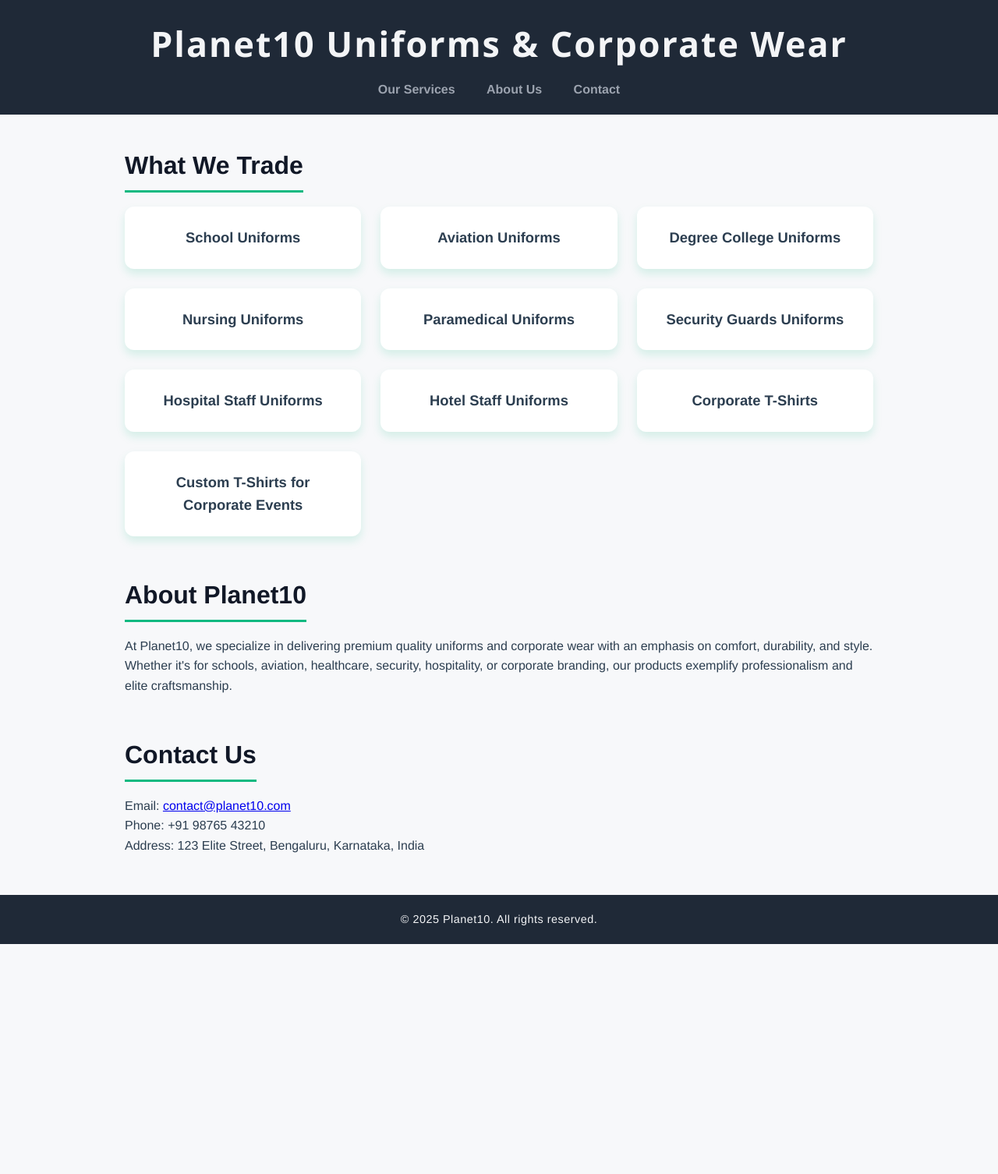
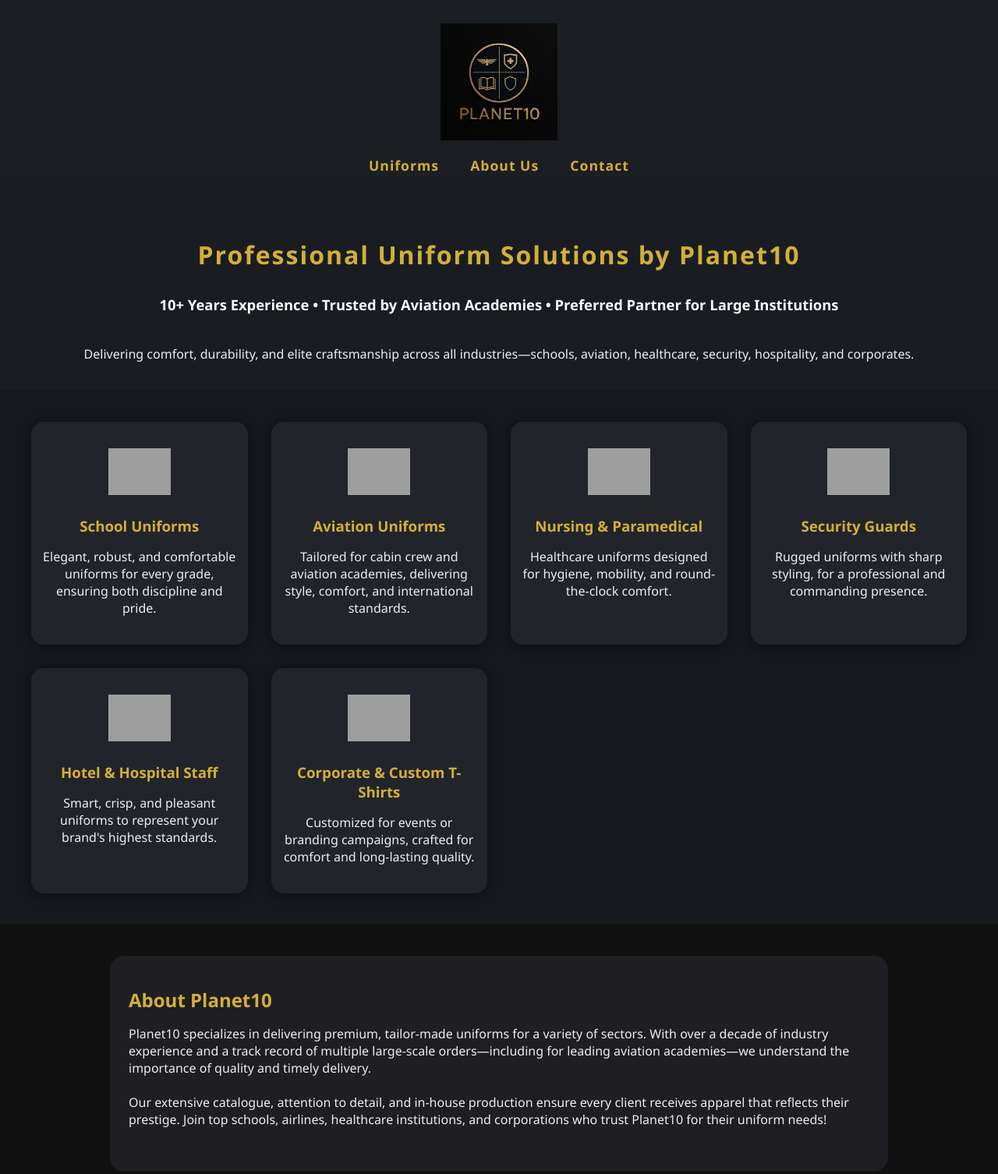
Before and after one commit to beingkmr/uniform-bussiness, a plain HTML site: page index.html in a window 1280 px wide. Shown: the top 1506 px of the page at 78% size. Before the commit the page ends 1211 px from the top, so only its background shows below. Drawn offline with Linux system fonts and the light colour scheme; grey boxes are pictures that could not be loaded.

Commit message:
Update index.html

```diff
--- a/index.html
+++ b/index.html
@@ -1,140 +1,182 @@
 <!DOCTYPE html>
 <html lang="en">
 <head>
-  <meta charset="UTF-8" />
-  <meta name="viewport" content="width=device-width, initial-scale=1" />
-  <title>Planet10 - Premium Uniforms & Corporate Wear</title>
+    <meta charset="UTF-8">
+    <meta name="viewport" content="width=device-width, initial-scale=1.0">
+    <title>Planet10 Uniforms - Professional Uniforms Supplier</title>
     <style>
-    /* Reset and base */
-    * {
-      box-sizing: border-box;
+        body {
             margin: 0;
-      padding: 0;
+            font-family: 'Segoe UI', Arial, sans-serif;
+            background: #111;
+            color: #eee;
         }
-    body {
-      font-family: 'Helvetica Neue', Helvetica, Arial, sans-serif;
-      background: #f7f8fa;
-      color: #2c3e50;
-      line-height: 1.6;
+        .header {
+            background: #1b1e23;
+            text-align: center;
+            padding: 30px 0 10px 0;
         }
-    header {
-      background: #1f2937;
-      color: #f3f4f6;
-      padding: 20px 40px;
-      text-align: center;
+        .logo {
+            width: 150px;
+            height: auto;
         }
-    header h1 {
-      font-weight: 700;
-      font-size: 2.8em;
-      letter-spacing: 2px;
-      margin-bottom: 10px;
-      font-family: 'Segoe UI', Tahoma, Geneva, Verdana, sans-serif;
+        .nav {
+            margin-top: 15px;
         }
-    nav {
-      margin-top: 10px;
-    }
-    nav a {
-      color: #9ca3af;
+        .nav a {
+            color: #d4af37;
             text-decoration: none;
             margin: 0 18px;
-      font-weight: 600;
-      font-size: 1em;
-      transition: color 0.3s ease;
+            font-weight: bold;
+            font-size: 1.1em;
+            letter-spacing: 1px;
         }
-    nav a:hover {
-      color: #10b981; /* Emerald green highlight */
+        .hero {
+            text-align: center;
+            padding: 50px 15px 20px 15px;
+            background: #191d22;
         }
-    main {
-      max-width: 1000px;
-      margin: 40px auto;
-      padding: 0 20px;
+        .hero h1 {
+            color: #d4af37;
+            margin-bottom: 12px;
+            letter-spacing: 2px;
         }
-    section {
-      margin-bottom: 50px;
+        .experience {
+            margin: 30px 0 40px 0;
+            font-size: 1.15em;
+            color: #fafafa;
         }
-    section h2 {
-      font-size: 2em;
-      margin-bottom: 18px;
-      border-bottom: 3px solid #10b981;
-      display: inline-block;
-      padding-bottom: 6px;
-      font-weight: 700;
-      color: #111827;
+        .uniforms-section {
+            display: grid;
+            grid-template-columns: repeat(auto-fit, minmax(250px, 1fr));
+            gap: 30px;
+            padding: 40px;
+            background: #15181c;
         }
-    ul.services-list {
-      list-style-type: none;
-      display: grid;
-      grid-template-columns: repeat(auto-fit,minmax(250px,1fr));
-      gap: 25px;
+        .uniform-card {
+            background: #21242a;
+            border-radius: 16px;
+            box-shadow: 0 2px 16px 0 #0006;
+            padding: 24px 14px 20px 14px;
+            text-align: center;
+            transition: transform 0.18s;
         }
-    ul.services-list li {
-      background: white;
-      padding: 25px 20px;
-      border-radius: 12px;
-      box-shadow: 0 6px 12px rgba(16, 185, 129, 0.15);
-      font-weight: 600;
-      font-size: 1.15em;
+        .uniform-card:hover {
+            transform: translateY(-10px) scale(1.04);
+            box-shadow: 0 8px 32px 0 #000a;
+        }
+        .uniform-card img {
+            width: 80px;
+            height: 80px;
+            object-fit: contain;
+            border-radius: 8px;
+            margin-bottom: 12px;
+        }
+        .uniform-card h3 {
+            margin-top: 0;
+            margin-bottom: 8px;
+            color: #d4af37;
+        }
+        .about, .contact {
+            max-width: 950px;
+            margin: 40px auto 0 auto;
+            padding: 40px 24px;
+            background: #1e1e23;
+            border-radius: 18px;
+            color: #eee;
+        }
+        .about h2, .contact h2 {
+            color: #d4af37;
+            margin-top: 0;
+            margin-bottom: 10px;
+        }
+        .footer {
             text-align: center;
-      transition: transform 0.3s ease;
-      cursor: default;
+            color: #aaa;
+            padding: 24px;
         }
-    ul.services-list li:hover {
-      transform: translateY(-6px);
-      box-shadow: 0 12px 20px rgba(16, 185, 129, 0.35);
-      color: #10b981;
+        @media (max-width: 700px){
+            .uniforms-section{
+                grid-template-columns: 1fr;
+                padding: 12px;
             }
-    footer {
-      background: #1f2937;
-      color: #f3f4f6;
-      text-align: center;
-      padding: 20px 10px;
-      font-size: 0.9em;
-      letter-spacing: 0.5px;
+            .about, .contact {
+                padding: 15px;
+            }
         }
     </style>
 </head>
 <body>
-  <header>
-    <h1>Planet10 Uniforms & Corporate Wear</h1>
-    <nav>
-      <a href="#services">Our Services</a>
+    <div class="header">
+        <!-- Save your logo as logo.png and upload to repo -->
+        <img class="logo" src="logo.png" alt="Planet10 Logo"/>
+        <div class="nav">
+            <a href="#uniforms">Uniforms</a>
             <a href="#about">About Us</a>
             <a href="#contact">Contact</a>
-    </nav>
-  </header>
+        </div>
+    </div>
+    <div class="hero">
+        <h1>Professional Uniform Solutions by Planet10</h1>
+        <div class="experience">
+            <strong>10+ Years Experience • Trusted by Aviation Academies • Preferred Partner for Large Institutions</strong>
+        </div>
+        <p>Delivering comfort, durability, and elite craftsmanship across all industries—schools, aviation, healthcare, security, hospitality, and corporates.</p>
+    </div>
 
-  <main>
-    <section id="services">
-      <h2>What We Trade</h2>
-      <ul class="services-list">
-        <li>School Uniforms</li>
-        <li>Aviation Uniforms</li>
-        <li>Degree College Uniforms</li>
-        <li>Nursing Uniforms</li>
-        <li>Paramedical Uniforms</li>
-        <li>Security Guards Uniforms</li>
-        <li>Hospital Staff Uniforms</li>
-        <li>Hotel Staff Uniforms</li>
-        <li>Corporate T-Shirts</li>
-        <li>Custom T-Shirts for Corporate Events</li>
-      </ul>
-    </section>
+    <div class="uniforms-section" id="uniforms">
+        <!-- Replace sample images with your real ones! -->
+        <div class="uniform-card">
+            <img src="https://images.unsplash.com/photo-1517841905240-472988babdf9?auto=format&fit=facearea&w=128&q=80" alt="School Uniform"/>
+            <h3>School Uniforms</h3>
+            <p>Elegant, robust, and comfortable uniforms for every grade, ensuring both discipline and pride.</p>
+        </div>
+        <div class="uniform-card">
+            <img src="https://media.istockphoto.com/id/157482029/photo/flight-attendant.jpg?b=1&s=612x612&w=0&k=20&c=ZGqzIUgR6uXHZCUw5wdSdASN5CK3n3ox6tH1chSM5UI=" alt="Aviation Uniform"/>
+            <h3>Aviation Uniforms</h3>
+            <p>Tailored for cabin crew and aviation academies, delivering style, comfort, and international standards.</p>
+        </div>
+        <div class="uniform-card">
+            <img src="https://images.unsplash.com/photo-1520880867055-1e30d1cb001c?auto=format&fit=facearea&w=128&q=80" alt="Nursing Uniform"/>
+            <h3>Nursing & Paramedical</h3>
+            <p>Healthcare uniforms designed for hygiene, mobility, and round-the-clock comfort.</p>
+        </div>
+        <div class="uniform-card">
+            <img src="https://images.unsplash.com/photo-1519125323398-675f0ddb6308?auto=format&fit=facearea&w=128&q=80" alt="Security Uniform"/>
+            <h3>Security Guards</h3>
+            <p>Rugged uniforms with sharp styling, for a professional and commanding presence.</p>
+        </div>
+        <div class="uniform-card">
+            <img src="https://images.unsplash.com/photo-1506744038136-46273834b3fb?auto=format&fit=facearea&w=128&q=80" alt="Hotel Staff Uniform"/>
+            <h3>Hotel & Hospital Staff</h3>
+            <p>Smart, crisp, and pleasant uniforms to represent your brand's highest standards.</p>
+        </div>
+        <div class="uniform-card">
+            <img src="https://images.unsplash.com/photo-1519340333755-c2f6e94cdccc?auto=format&fit=facearea&w=128&q=80" alt="Corporate T-Shirts"/>
+            <h3>Corporate & Custom T-Shirts</h3>
+            <p>Customized for events or branding campaigns, crafted for comfort and long-lasting quality.</p>
+        </div>
+    </div>
 
-    <section id="about">
+    <div class="about" id="about">
         <h2>About Planet10</h2>
-      <p>At Planet10, we specialize in delivering premium quality uniforms and corporate wear with an emphasis on comfort, durability, and style. Whether it's for schools, aviation, healthcare, security, hospitality, or corporate branding, our products exemplify professionalism and elite craftsmanship.</p>
-    </section>
+        <p>
+            Planet10 specializes in delivering premium, tailor-made uniforms for a variety of sectors. With over a decade of industry experience and a track record of multiple large-scale orders—including for leading aviation academies—we understand the importance of quality and timely delivery.<br>
+            <br>
+            Our extensive catalogue, attention to detail, and in-house production ensure every client receives apparel that reflects their prestige. Join top schools, airlines, healthcare institutions, and corporations who trust Planet10 for their uniform needs!
+        </p>
+    </div>
 
-    <section id="contact">
+    <div class="contact" id="contact">
         <h2>Contact Us</h2>
-      <p>Email: <a href="mailto:contact@planet10.com">contact@planet10.com</a></p>
-      <p>Phone: +91 98765 43210</p>
-      <p>Address: 123 Elite Street, Bengaluru, Karnataka, India</p>
-    </section>
-  </main>
+        <p>Email: contact@planet10.com<br>
+           Phone: +91 98765 43210<br>
+           Address: 123 Elite Street, Bengaluru, Karnataka, India
+        </p>
+    </div>
 
-  <footer>
-    &copy; 2025 Planet10. All rights reserved.
-  </footer>
+    <div class="footer">
+        © 2015-2025 Planet10 Uniforms. Excellence in Every Stitch.
+    </div>
 </body>
 </html>
```
Lines whose indentation alone changed are shown as unchanged.
